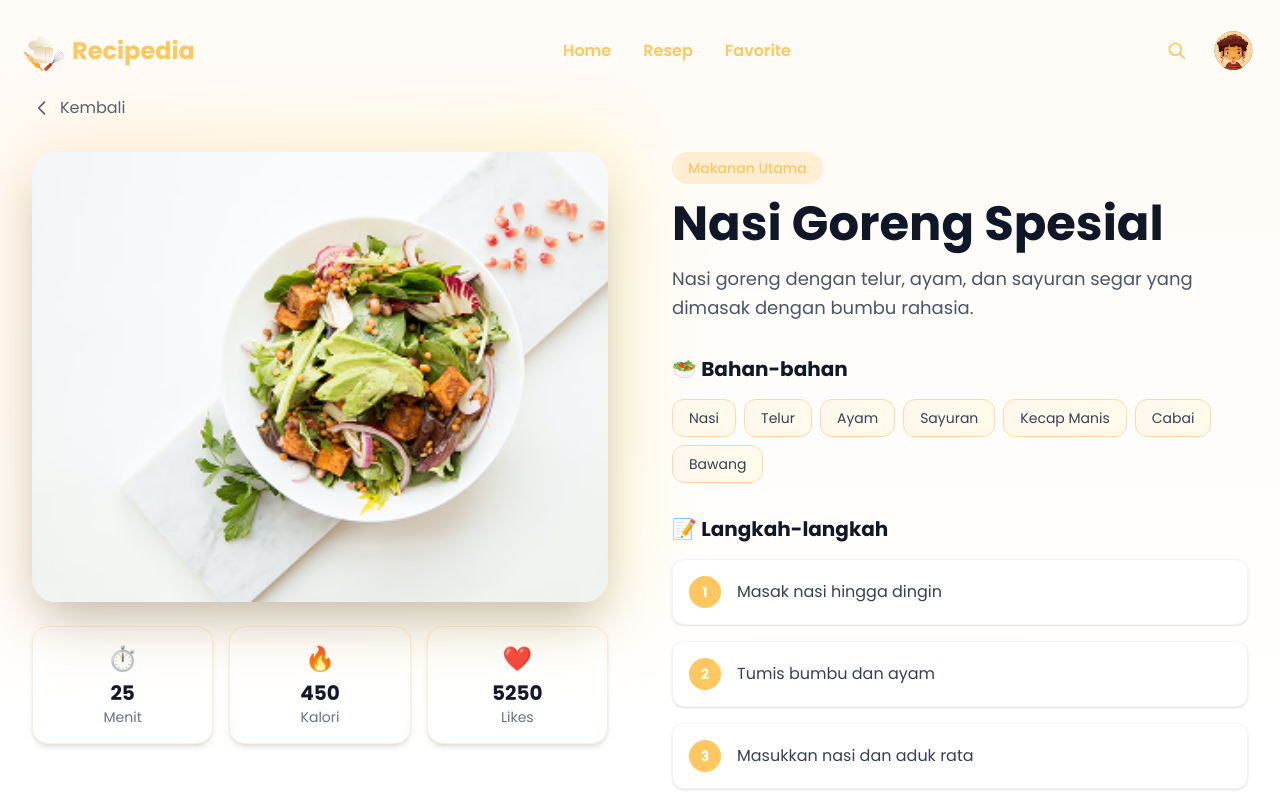
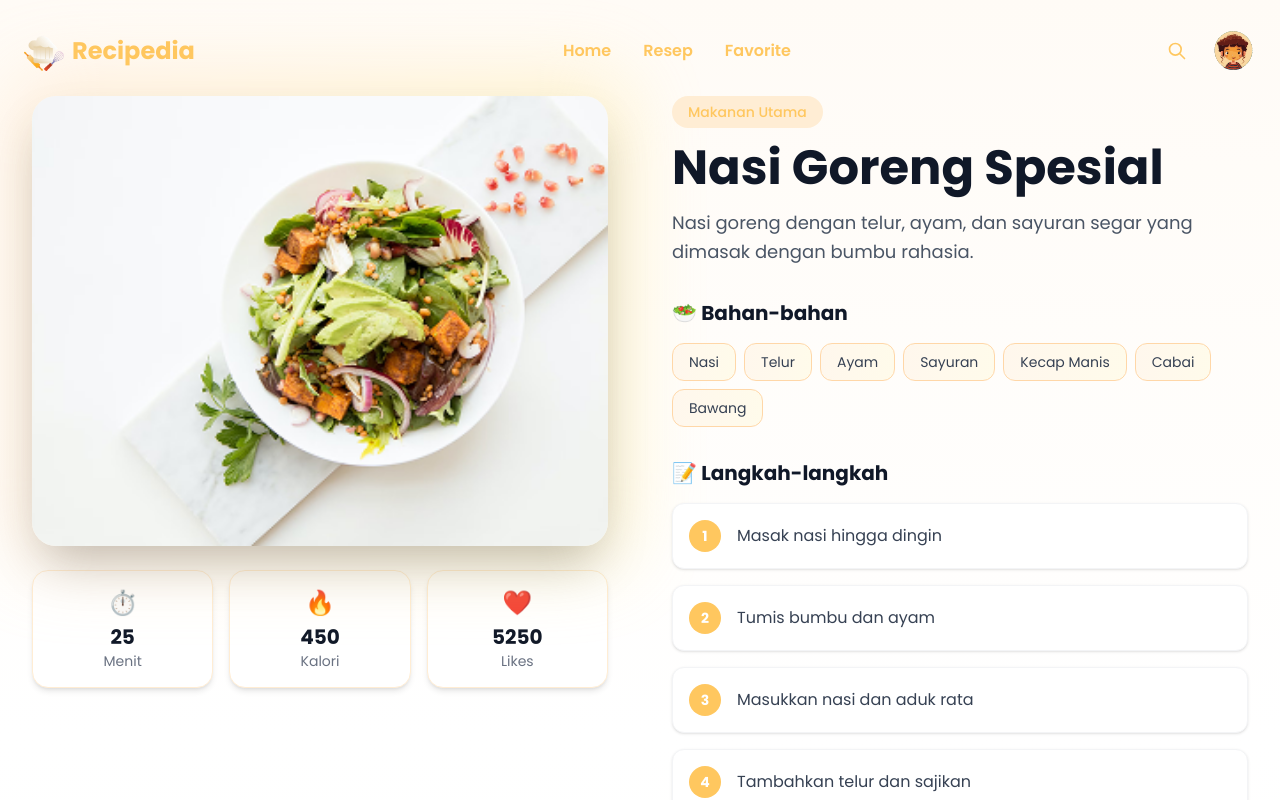
Before and after one commit to vskirani/Recipedia, a React (Vite) app: page /resep/1 in a window 1280 px wide. Shown: the top 800 px of the page. Built offline with nearby package versions, Linux system fonts and the light colour scheme; a web font is replaced by a local one; what @midudev/tailwind-animations would draw is missing.

Commit message:
update page resep and detail

```diff
--- a/src/pages/DetailRecipePage.jsx
+++ b/src/pages/DetailRecipePage.jsx
@@ -18,16 +18,6 @@ export default function DetailRecipePage() {
 
   return (
     <main className="pt-24 pb-16 min-h-screen">
-      <Link
-        to="/"
-        className="inline-flex items-center gap-2 text-gray-600 hover:text-primary transition-colors mb-8"
-        data-aos="fade-right"
-      >
-        <svg className="w-5 h-5" fill="none" stroke="currentColor" viewBox="0 0 24 24">
-          <path strokeLinecap="round" strokeLinejoin="round" strokeWidth={2} d="M15 19l-7-7 7-7" />
-        </svg>
-        Kembali
-      </Link>
 
       <div className="grid grid-cols-1 lg:grid-cols-2 gap-10 lg:gap-16">
 
--- a/src/pages/ResepPage.jsx
+++ b/src/pages/ResepPage.jsx
@@ -24,18 +24,6 @@ export default function ResepPage() {
 
   return (
     <main className="pt-24 pb-16 min-h-screen">
-      {/* BACK */}
-      <Link
-        to="/"
-        className="inline-flex items-center gap-2 text-gray-600 hover:text-primary transition-colors mb-8"
-        data-aos="fade-right"
-      >
-        <svg className="w-5 h-5" fill="none" stroke="currentColor" viewBox="0 0 24 24">
-          <path strokeLinecap="round" strokeLinejoin="round" strokeWidth={2} d="M15 19l-7-7 7-7" />
-        </svg>
-        Kembali
-      </Link>
-
 
       <div className="text-center mb-10" data-aos="fade-up">
         <span className="text-primary font-semibold text-sm uppercase tracking-wider">Koleksi Lengkap</span>
```
